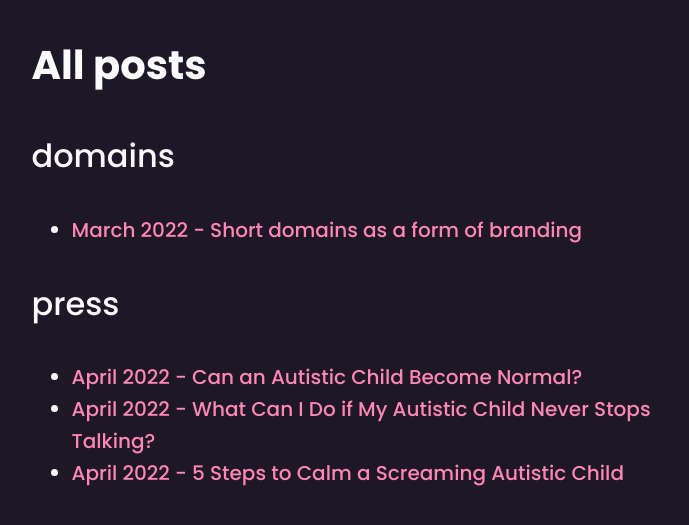
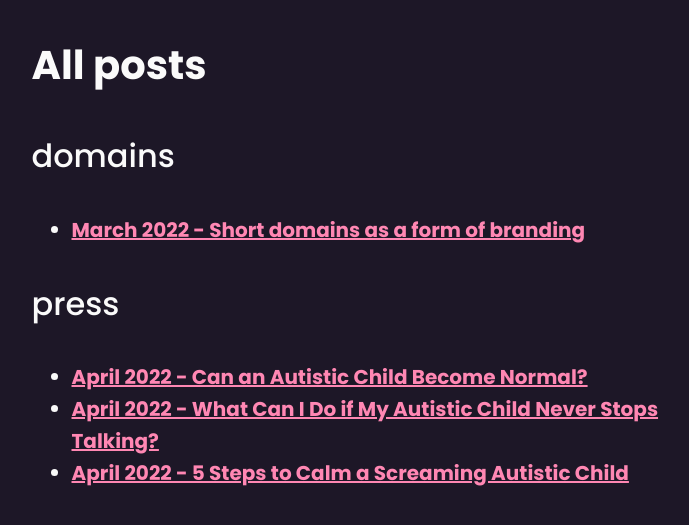
Before and after one commit to autisticjane/autisticjane.github.io, a Jekyll site: the page built from archive.md, in a window 1280 px wide. Shown: the top 525 px of the page, without its empty margins (271-960 px from the left). Built offline with Jekyll 4.4.1, drawn with Linux system fonts in a browser that asks for light colours.

Commit message:
Update style.css

```diff
--- a/css/style.css
+++ b/css/style.css
@@ -20,8 +20,10 @@
 	--font-highlight-color:yellow; /* <mark> text */
 	--font-line-height:1.6;
 	--link-color: #ff87b3;
-	--link-focus-bg: #8392ff; /* light grey */
-	--link-hover: #8392ff; /* links match font color when hovered */
+	--link-color-focus:#e94582;
+	--link-color-hover: #efeff9;
+	--link-background-color-hover: #8392ff;
+	--link-border-color-focus: #f9dce7;
 }
 
 *{
@@ -64,17 +66,22 @@ h4{font-size:1.8rem}
 h5{font-size:1.6rem}
 h6{font-size:1.4rem}
 
-a{
-	color:var(--link-color);
-	text-decoration:none;
-	transition: var(--animation-duration) ease-out;
+a {
+	color: var(--link-color);
+	font-weight: 600;
+	transition: background-color var(--animation-duration) ease-out;
 }
-a:focus{
-	background: var(--link-focus-bg);
-	outline:2px solid #f9dce7;
+
+a:hover {
+	background-color: var(--link-background-color-hover);
+	color: var(--link-color-hover);
+	text-decoration: none;
 }
-a:hover{
-	color:var(--link-hover);
+
+a:focus {
+	background-color: var(--link-background-color);
+	color: var(--link-color-focus);
+	outline: 2px solid var(--link-border-color-focus);
 }
 
 /* containers */
```
